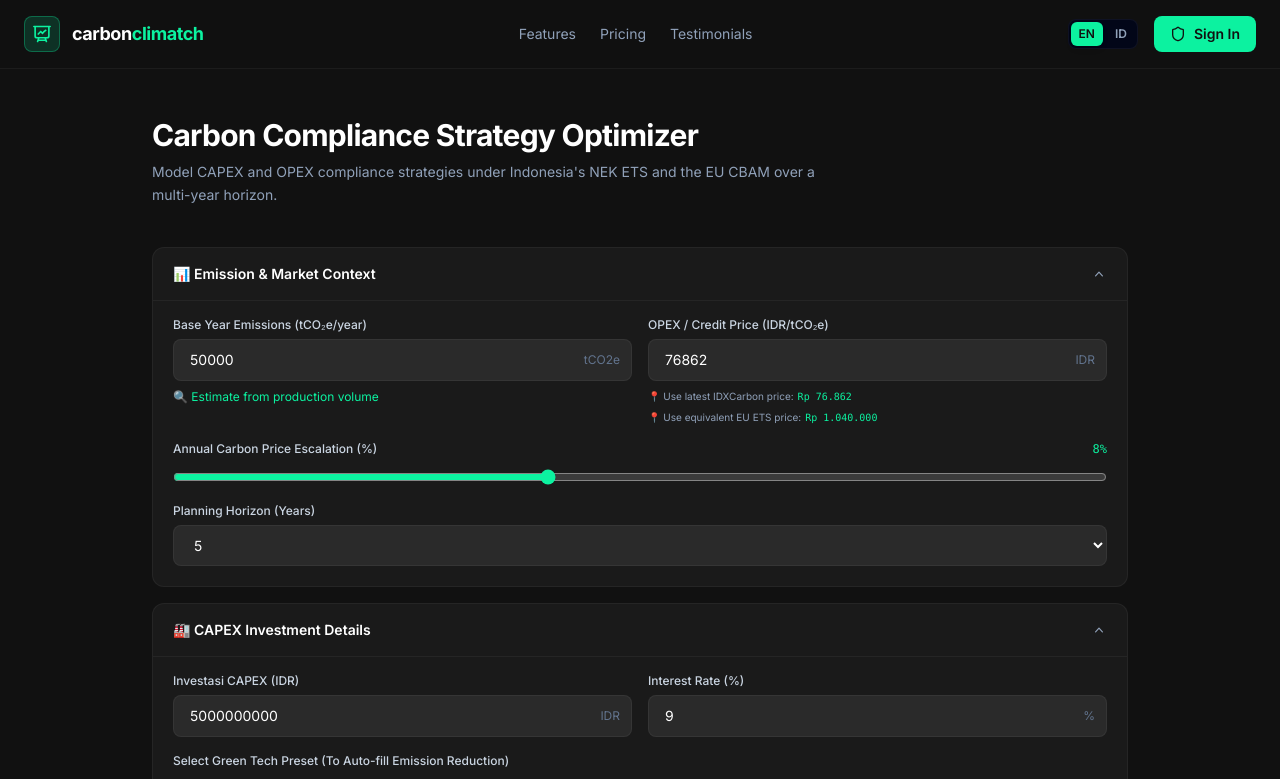
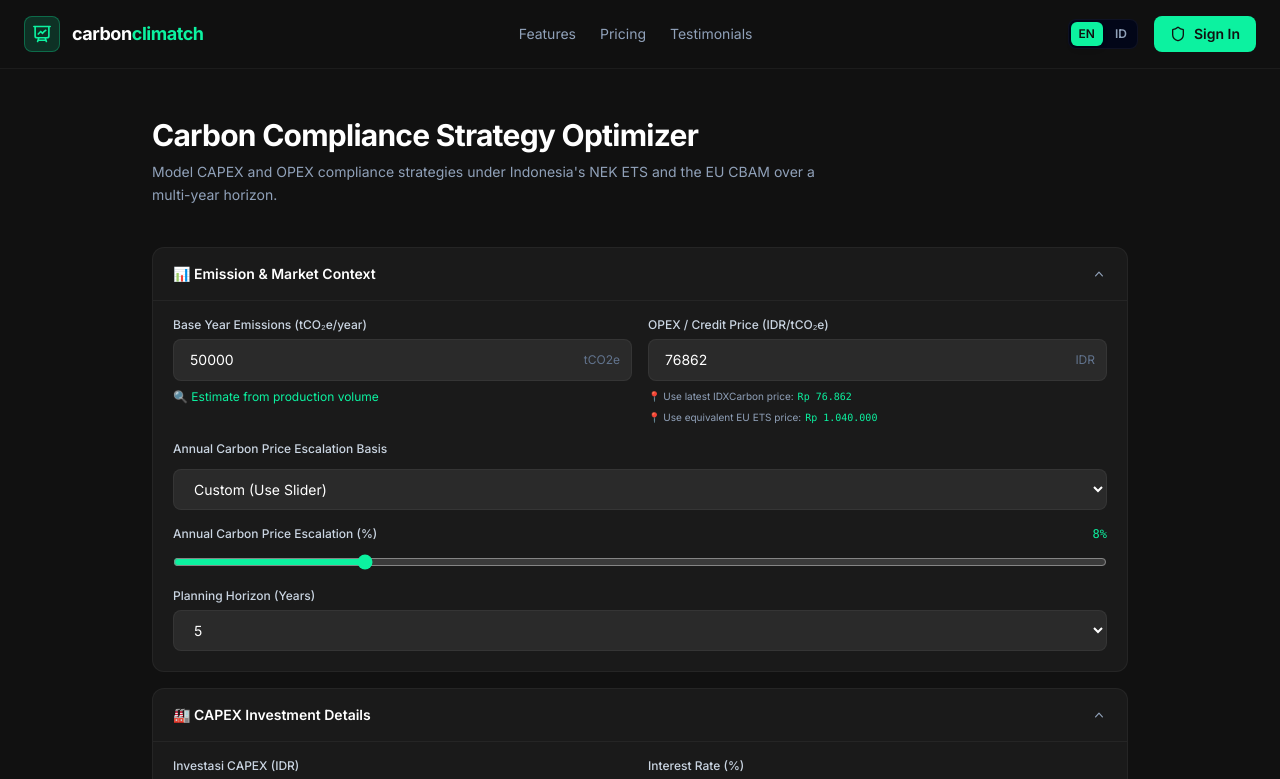
Before and after one commit to chandakapu/carbon-climatch, a Next.js app: page /strategy in a window 1280 px wide. Shown: the top 779 px of the page. Built offline with nearby package versions, Linux system fonts and the light colour scheme.

Commit message:
feat: implement historical carbon price CAGR calculation and add escalation presets to strategy page

```diff
--- a/src/app/strategy/page.tsx
+++ b/src/app/strategy/page.tsx
@@ -8,7 +8,7 @@ import AIAnalystPanel from "@/components/ai/AIAnalystPanel";
 import FormalReportCharts from "@/components/strategy/FormalReportCharts";
 import type { FormalReportChartsRef } from "@/components/strategy/FormalReportCharts";
 import { generateFormalReport } from "@/lib/pdfExport";
-import { getCBAMConfig, getIDXCarbonMonthly } from "@/lib/data";
+import { getCBAMConfig, getIDXCarbonMonthly, getEUETSCAGR, getIDXCarbonCAGR } from "@/lib/data";
 import { useLanguage } from "@/components/layout/LanguageContext";
 import {
     BarChart, Bar, XAxis, YAxis, CartesianGrid, Tooltip, Legend,
@@ -142,6 +142,16 @@ export default function StrategyPage() {
     const [escalation, setEscalation] = useState(8);
     const [horizon, setHorizon] = useState("5");
 
+    // Escalation presets
+    const idxCagr = getIDXCarbonCAGR();
+    const euCagr = getEUETSCAGR();
+    const escalationPresets = [
+        { id: "custom", name: language === "id" ? "Kustom (Gunakan Slider)" : "Custom (Use Slider)", value: 8 },
+        { id: "idx", name: language === "id" ? `Tren IDXCarbon Indonesia (Historis: ${idxCagr}%)` : `Indonesia IDXCarbon Trend (Historical: ${idxCagr}%)`, value: idxCagr },
+        { id: "eu", name: language === "id" ? `Tren EU ETS Global (Historis: ${euCagr}%)` : `Global EU ETS Trend (Historical: ${euCagr}%)`, value: euCagr },
+    ];
+    const [selectedEscalationPreset, setSelectedEscalationPreset] = useState("custom");
+
     // Tech presets for reduction
     const techPresets = [
         { id: "custom", name: language === "id" ? "Kustom (Gunakan Slider)" : "Custom (Use Slider)", value: 70 },
@@ -189,6 +199,14 @@ export default function StrategyPage() {
         const preset = techPresets.find(p => p.id === presetId);
         if (preset && preset.id !== "custom") {
             setEmissionReduction(preset.value);
+        }
+    };
+
+    const handleEscalationPresetChange = (presetId: string) => {
+        setSelectedEscalationPreset(presetId);
+        const preset = escalationPresets.find(p => p.id === presetId);
+        if (preset && preset.id !== "custom") {
+            setEscalation(preset.value);
         }
     };
 
@@ -381,7 +399,31 @@ export default function StrategyPage() {
                                 </div>
                             </div>
                         </div>
-                        <SliderInput id="escalation" label={t("strategy.escalationLabel")} value={escalation} onChange={setEscalation} max={20} />
+                        <div className="space-y-3 mt-4">
+                            <label htmlFor="escalation-preset" className="block text-xs font-medium text-slate-300">
+                                {language === "id" ? "Proyeksi Kenaikan Harga Karbon Tahunan" : "Annual Carbon Price Escalation Basis"}
+                            </label>
+                            <select
+                                id="escalation-preset"
+                                value={selectedEscalationPreset}
+                                onChange={(e) => handleEscalationPresetChange(e.target.value)}
+                                className="w-full rounded-lg border border-white/5 bg-[#2a2a2a] px-4 py-2.5 text-white text-sm focus:outline-none focus:ring-2 focus:ring-[#0CF2A0]/50"
+                            >
+                                {escalationPresets.map((p) => (
+                                    <option key={p.id} value={p.id}>
+                                        {p.name}
+                                    </option>
+                                ))}
+                            </select>
+                        </div>
+                        {selectedEscalationPreset === "custom" ? (
+                            <SliderInput id="escalation" label={t("strategy.escalationLabel")} value={escalation} onChange={setEscalation} max={40} />
+                        ) : (
+                            <div className="flex justify-between items-center text-xs font-medium text-slate-300 py-2.5 px-4 rounded-lg bg-[#2a2a2a]/40 border border-white/5 mt-3">
+                                <span>{t("strategy.escalationLabel")}</span>
+                                <span className="text-[#0CF2A0] font-mono font-bold">{escalation}% ({language === "id" ? "Ditetapkan secara Historis" : "Calculated from History"})</span>
+                            </div>
+                        )}
                         <SelectInput id="horizon" label={t("strategy.horizonLabel")} value={horizon} options={[1, 3, 5, 10]} onChange={setHorizon} />
                     </Section>
 
--- a/src/lib/data.ts
+++ b/src/lib/data.ts
@@ -36,3 +36,31 @@ export function getUpcomingEvents(): RegulatoryEvent[] {
 export function getCBAMConfig(): CBAMConfig {
     return cbamConfig as CBAMConfig;
 }
+
+export function getEUETSCAGR(): number {
+    const prices = getCarbonPrices().filter(p => p.instrument === "ETS_EU" || p.instrument_name === "EU ETS");
+    if (prices.length < 2) return 8;
+    const sorted = [...prices].sort((a, b) => a.year - b.year);
+    const first = sorted[0];
+    const last = sorted[sorted.length - 1];
+    const years = last.year - first.year;
+    if (years <= 0) return 8;
+    const cagr = Math.pow(last.price_usd / first.price_usd, 1 / years) - 1;
+    return Math.round(cagr * 100);
+}
+
+export function getIDXCarbonCAGR(): number {
+    const data = getIDXCarbonMonthly();
+    if (data.length < 2) return 8;
+    const sorted = [...data].sort((a, b) => a.month.localeCompare(b.month));
+    const first = sorted[0];
+    const last = sorted[sorted.length - 1];
+    const parseMonth = (m: string) => {
+        const [year, month] = m.split("-").map(Number);
+        return year + (month - 1) / 12;
+    };
+    const years = parseMonth(last.month) - parseMonth(first.month);
+    if (years <= 0) return 8;
+    const cagr = Math.pow(last.avg_price_idr / first.avg_price_idr, 1 / years) - 1;
+    return Math.round(cagr * 100);
+}
```
